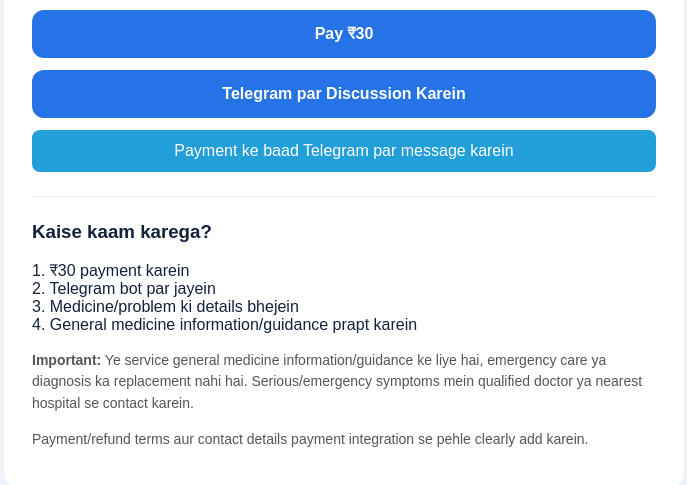
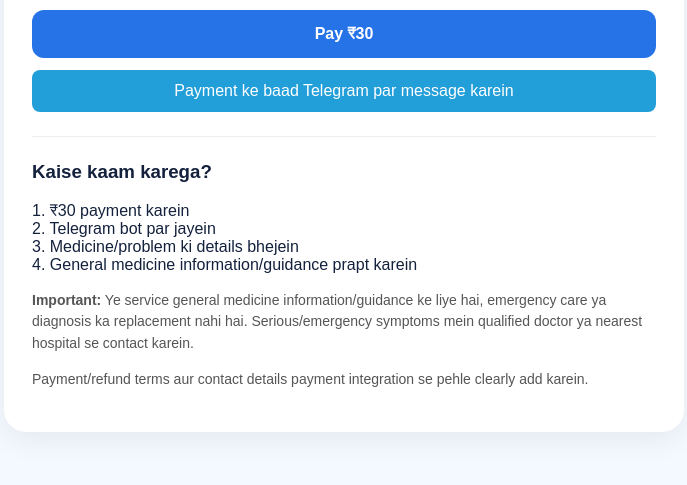
Before and after one commit to ak13000rj14-star/medicalgyani00, a plain HTML site: page index.html in a window 1280 px wide. Shown: the part 231-716 px from the top of the page, without its empty margins (296-983 px from the left). Drawn offline with Linux system fonts and the light colour scheme.

Commit message:
Update index.html

```diff
--- a/index.html
+++ b/index.html
@@ -23,9 +23,9 @@
 <p>Apni medicine ya health-related question ke baare mein general information aur guidance ke liye Telegram par discussion karein.</p>
 <div class="price">₹30</div>
 <a class="btn" href="https://rzp.io/rzp/Y0tRQN2">Pay ₹30</a>
-<a class="btn" href="https://t.me/medicalgyani00">Telegram par Discussion Karein <a href="https://t.me/Medical_gyani_00" target="_blank"
-   style="display:block;text-align:center;background:#229ED9;color:white;padding:12px;border-radius:8px;text-decoration:none;margin-top:10px;">
-  Payment ke baad Telegram par message karein
+<a href="https://t.me/medicalgyani00" target="_blank"
+style="display:block;text-align:center;background:#229ED9;color:white;padding:12px;border-radius:8px;text-decoration:none;margin-top:10px;">
+Payment ke baad Telegram par message karein
 </a>
 <hr>
 <h3>Kaise kaam karega?</h3>
```
